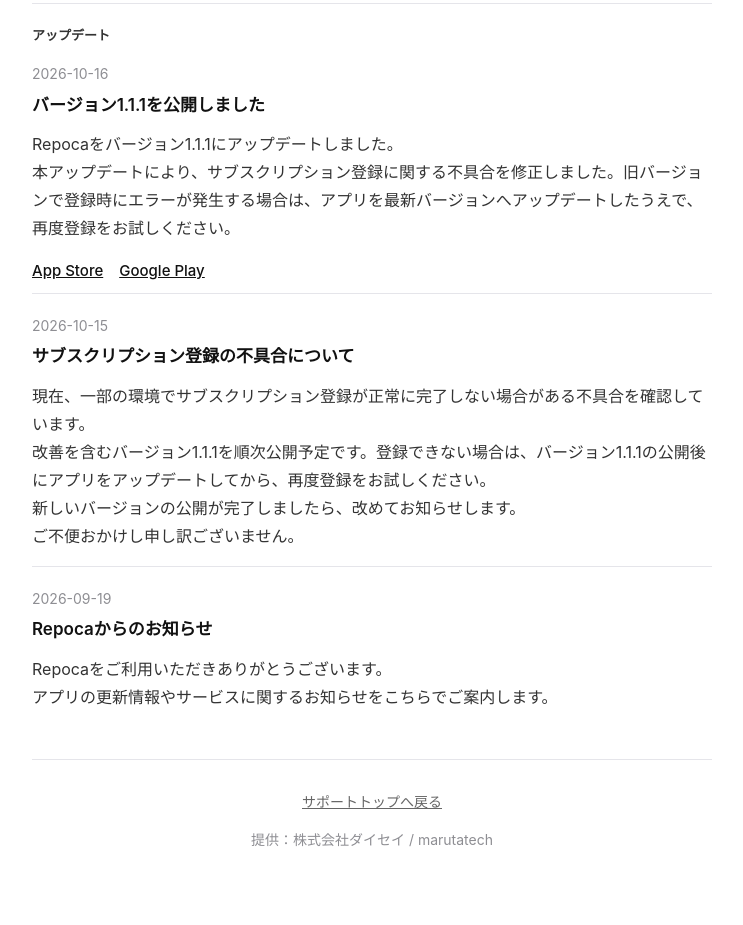
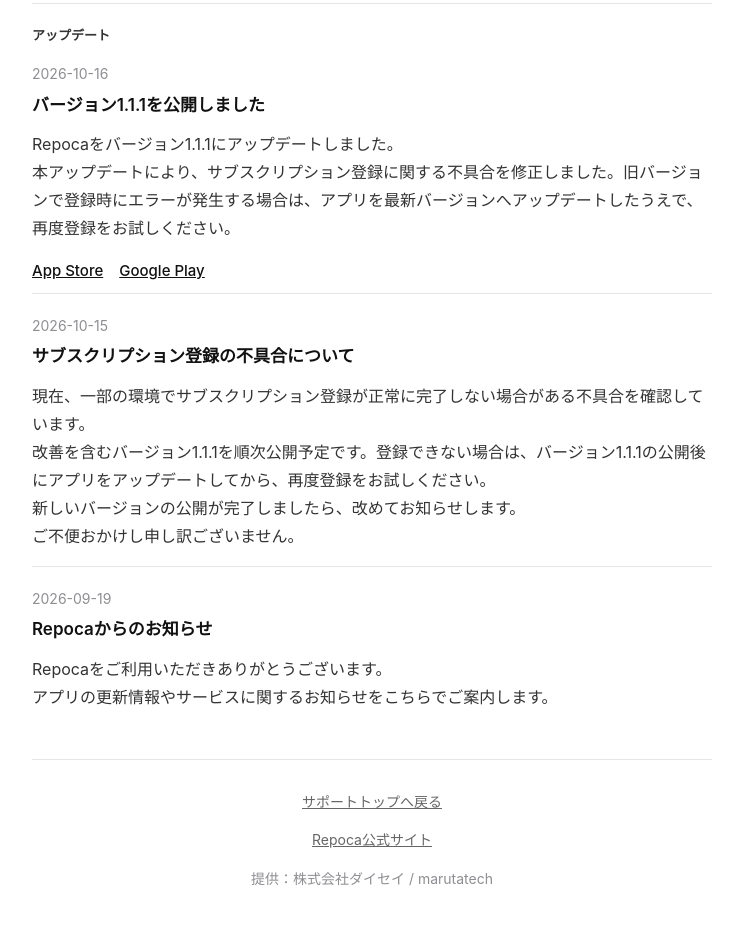
Before and after one commit to marutatech/repoca-support, a plain HTML site: page news.html in a window 1280 px wide. Shown: the part 627-1552 px from the top of the page, without its empty margins (268-1011 px from the left). Drawn offline with Linux system fonts and the light colour scheme.

Commit message:
Link each support page to the Repoca official site.
Add the official homepage from the support index and from the footer of the usage, news, privacy, terms, and legal pages.

```diff
--- a/news.html
+++ b/news.html
@@ -24,6 +24,7 @@
 
     <footer class="site-footer">
       <p><a href="index.html">サポートトップへ戻る</a></p>
+      <p><a href="https://marutatech.github.io/repoca/">Repoca公式サイト</a></p>
       <p>提供：株式会社ダイセイ / marutatech</p>
     </footer>
   </div>
```
Also changed, not shown: index.html (+1 -0 lines), privacy.html (+1 -0 lines), terms.html (+1 -0 lines), tokushoho.html (+1 -0 lines), usage.html (+1 -0 lines).
